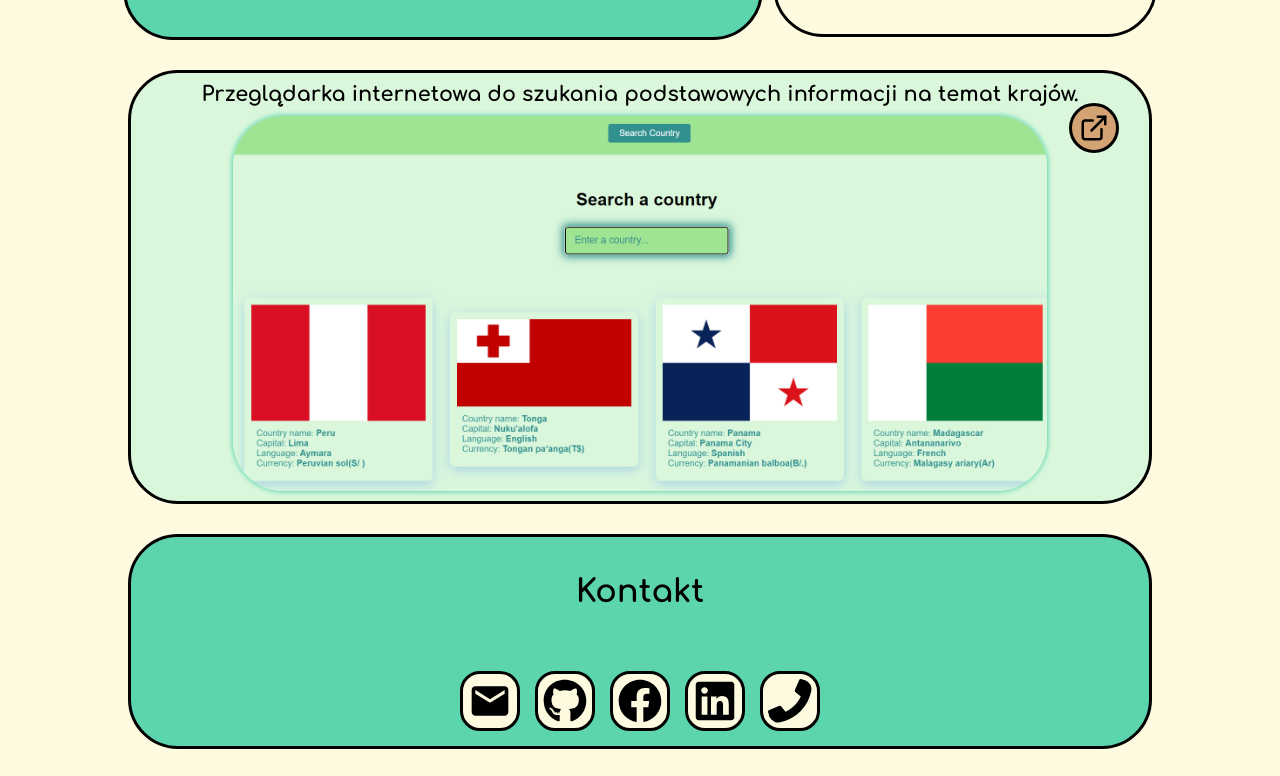
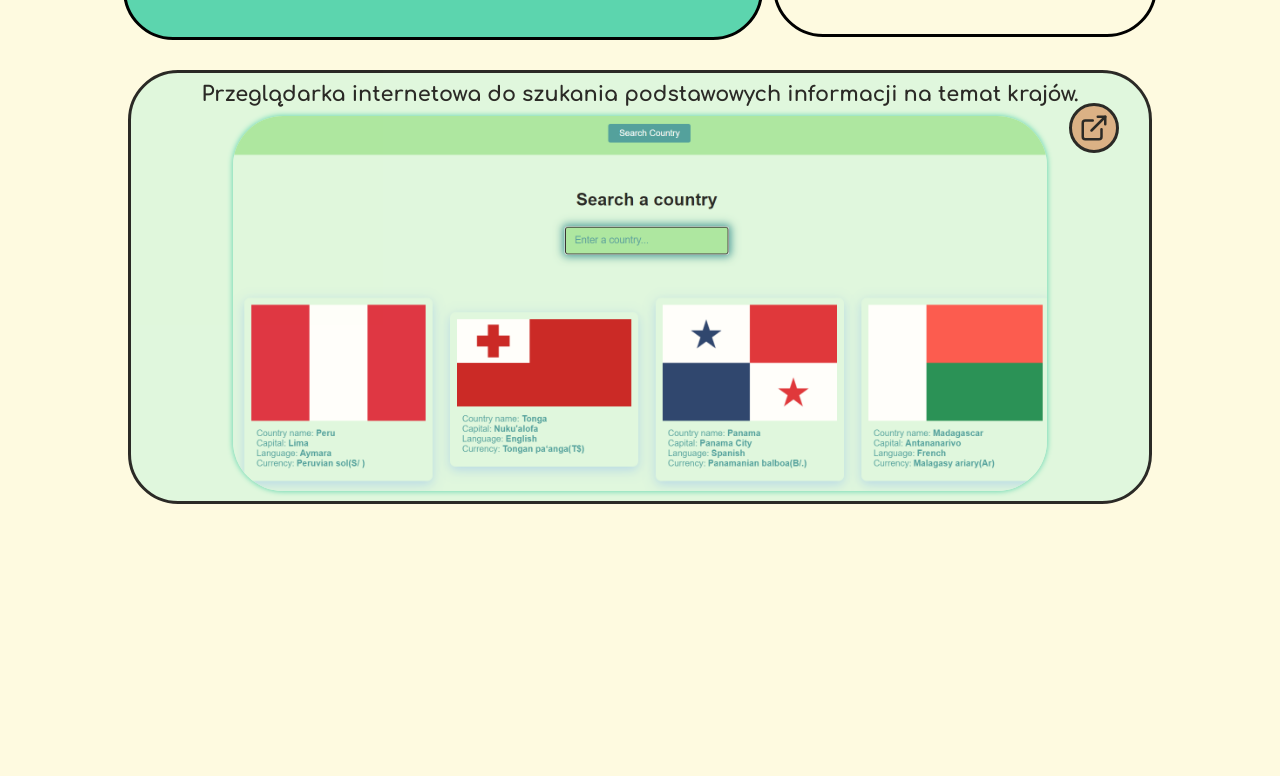
Before and after one commit to geniuszmath75/portfolio-site, a React (Create React App) app: page / in a window 1280 px wide. Shown: the part 490-1266 px from the top of the page. Built offline with nearby package versions, Linux system fonts and the light colour scheme.

Commit message:
Adding animation which displays components with a delay.

```diff
--- a/src/App.js
+++ b/src/App.js
@@ -13,6 +13,11 @@ import { contactData } from "./components/home/Contact/Data";
 function App() {
   const [click, setClick] = useState(true);
   const [polishVer, setPolishVer] = useState(true);
+  const [showComponent, setShowComponent] = useState(false);
+
+  const handleShowComponent = () => {
+    if (!showComponent) setShowComponent(true);
+  };
 
   const handleClickPL = () => {
     if (click) {
@@ -37,9 +42,24 @@ function App() {
         polishVer={polishVer}
         {...navbarData}
       />
-      <AboutMe polishVer={polishVer} {...aboutMeData} />
-      <Projects polishVer={polishVer} {...projectsData} />
-      <Contact polishVer={polishVer} {...contactData} />
+      <AboutMe
+        polishVer={polishVer}
+        {...aboutMeData}
+        showComponent={showComponent}
+        handleShowComponent={handleShowComponent}
+      />
+      <Projects
+        polishVer={polishVer}
+        {...projectsData}
+        showComponent={showComponent}
+        handleShowComponent={handleShowComponent}
+      />
+      <Contact
+        polishVer={polishVer}
+        {...contactData}
+        showComponent={showComponent}
+        handleShowComponent={handleShowComponent}
+      />
     </Router>
   );
 }
--- a/src/components/home/AboutMe/AboutMe.css
+++ b/src/components/home/AboutMe/AboutMe.css
@@ -1,3 +1,5 @@
+@import '../../../index.css';
+
 .home-container {
   display: flex;
   align-items: center;
@@ -7,9 +9,6 @@
 .about-me,
 .photo-container {
   font-size: 1.3rem;
-  display: flex;
-  justify-content: center;
-  align-items: center;
   flex-direction: column;
   border: 3px solid #000;
   margin-top: 30px;
@@ -17,12 +16,21 @@
 }
 
 .about-me {
+  display: flex;
+  justify-content: center;
+  align-items: center;
+  visibility: hidden;
+  animation: showComponent 3s 2s forwards;
   background: var(--color2);
   width: 50%;
   height: 400px;
 }
 
 .photo-container {
+  animation: showComponent 5s forwards;
+  display: flex;
+  justify-content: center;
+  align-items: center;
   width: 30%;
   height: 394px;
 }
--- a/src/components/home/Contact/Contact.css
+++ b/src/components/home/Contact/Contact.css
@@ -14,6 +14,8 @@
     margin: 30px 0;
     background: var(--color2);
     width: 80%;
+    visibility: hidden;
+    animation: showComponent 3s 6s forwards;
 }
 
 .contact-header-container {
--- a/src/components/home/Navbar/Navbar.js
+++ b/src/components/home/Navbar/Navbar.js
@@ -2,7 +2,7 @@ import { Link, useLocation } from "react-router-dom";
 import { MdHome, MdAssignment, MdPerson } from "react-icons/md";
 import "./Navbar.css";
 import { IconContext } from "react-icons";
-import { useEffect, useState } from "react";
+import { useEffect } from "react";
 
 function Navbar({
   homeBtnPl,
@@ -32,7 +32,8 @@ function Navbar({
           <div className="navbar-container">
             <ul className="menu-items">
               <li className="menu-item">
-                <Link to="/" className="nav-links">
+                <Link to="/#about-me" className="nav-links"
+                >
                   <MdHome />
                   <div className="menu-item-text">
                     {polishVer ? homeBtnPl : homeBtnEn}
--- a/src/components/home/Projects/Projects.css
+++ b/src/components/home/Projects/Projects.css
@@ -9,6 +9,8 @@
     position: relative;
     display: flex;
     align-items: center;
+    visibility: hidden;
+    animation: showComponent 3s 4s forwards;
     width: 80%;
     border: 3px solid #000;
     border-radius: 50px;
--- a/src/index.css
+++ b/src/index.css
@@ -1,5 +1,15 @@
 :root {
-    --color1: #FEFAE0;
-    --color2: #5CD5AE;
-    --color3: #D4A373;
+  --color1: #fefae0;
+  --color2: #5cd5ae;
+  --color3: #d4a373;
 }
+
+@keyframes showComponent {
+  0% {
+    opacity: 0;
+  }
+  100% {
+    opacity: 1;
+    visibility: visible;
+  }
+}
```
